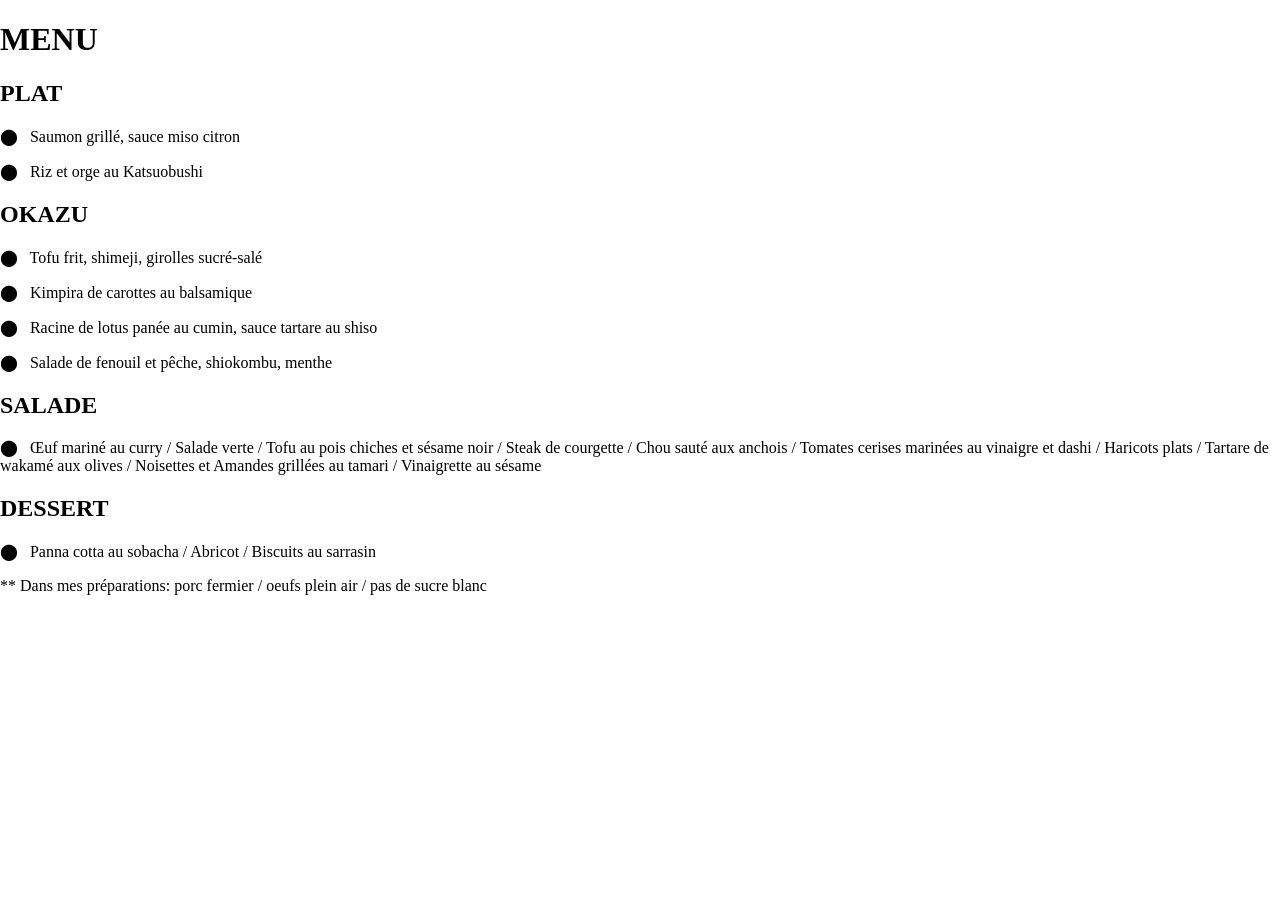
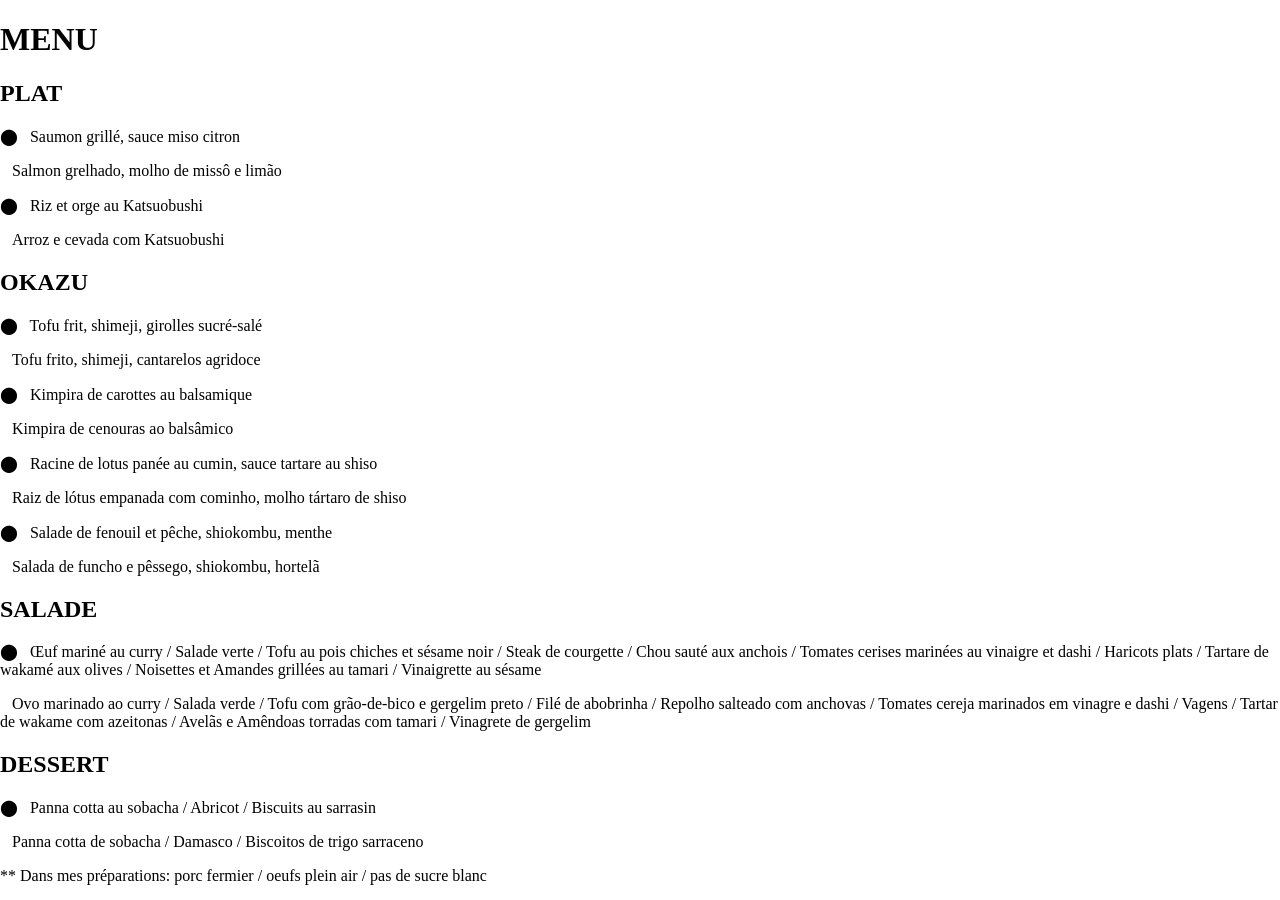
Before and after one commit to matsupin/main, a Jekyll site: the page built from menus/commande_elizabeth_2_080724.html, in a window 1280 px wide. Built offline with Jekyll 4.4.1, drawn with Linux system fonts in a browser that asks for light colours.

Commit message:
Update commande_elizabeth_2_080724.html

```diff
--- a/menus/commande_elizabeth_2_080724.html
+++ b/menus/commande_elizabeth_2_080724.html
@@ -12,9 +12,11 @@ title: Bento Menu
         <h2 class="section-title">PLAT</h2>
 
         <p><span class="menu-dot">&#11044;</span> <span class="dish-name">&nbsp; Saumon grillé, sauce miso citron</span></p>
+        <p class="dish-text">&nbsp;&nbsp;&nbsp;<span class="highlight">Salmon grelhado, molho de missô e limão</p>
 
 
         <p><span class="menu-dot">&#11044;</span> <span class="dish-name">&nbsp; Riz et orge au Katsuobushi</span></p>
+        <p class="dish-text">&nbsp;&nbsp;&nbsp;<span class="highlight">Arroz e cevada com Katsuobushi</p>
 
 
     </section>
@@ -24,15 +26,19 @@ title: Bento Menu
         <h2 class="section-title">OKAZU</h2>
 
         <p><span class="menu-dot">&#11044;</span> <span class="dish-name">&nbsp; Tofu frit, shimeji, girolles sucré-salé</span></p>
+        <p class="dish-text">&nbsp;&nbsp;&nbsp;<span class="highlight">Tofu frito, shimeji, cantarelos agridoce</p>
 
 
         <p><span class="menu-dot">&#11044;</span> <span class="dish-name">&nbsp; Kimpira de carottes au balsamique</span></p>
+        <p class="dish-text">&nbsp;&nbsp;&nbsp;<span class="highlight">Kimpira de cenouras ao balsâmico</p>
 
 
         <p><span class="menu-dot">&#11044;</span> <span class="dish-name">&nbsp; Racine de lotus panée au cumin, sauce tartare au shiso</span></p>
+        <p class="dish-text">&nbsp;&nbsp;&nbsp;<span class="highlight">Raiz de lótus empanada com cominho, molho tártaro de shiso</p>
 
 
         <p><span class="menu-dot">&#11044;</span> <span class="dish-name">&nbsp; Salade de fenouil et pêche, shiokombu, menthe</span></p>
+        <p class="dish-text">&nbsp;&nbsp;&nbsp;<span class="highlight">Salada de funcho e pêssego, shiokombu, hortelã</p>
 
 
     </section>
@@ -42,6 +48,7 @@ title: Bento Menu
         <h2 class="section-title">SALADE</h2>
 
         <p><span class="menu-dot">&#11044;</span> <span class="dish-name">&nbsp; Œuf mariné au curry / Salade verte / Tofu au pois chiches et sésame noir / Steak de courgette / Chou sauté aux anchois / Tomates cerises marinées au vinaigre et dashi / Haricots plats / Tartare de wakamé aux olives / Noisettes et Amandes grillées au tamari / Vinaigrette au sésame</span></p>
+        <p class="dish-text">&nbsp;&nbsp;&nbsp;<span class="highlight">Ovo marinado ao curry / Salada verde / Tofu com grão-de-bico e gergelim preto / Filé de abobrinha / Repolho salteado com anchovas / Tomates cereja marinados em vinagre e dashi / Vagens / Tartar de wakame com azeitonas / Avelãs e Amêndoas torradas com tamari / Vinagrete de gergelim</p>
 
 
     </section>
@@ -51,6 +58,7 @@ title: Bento Menu
         <h2 class="section-title">DESSERT</h2>
 
         <p><span class="menu-dot">&#11044;</span> <span class="dish-name">&nbsp; Panna cotta au sobacha / Abricot / Biscuits au sarrasin</span></p>
+        <p class="dish-text">&nbsp;&nbsp;&nbsp;<span class="highlight">Panna cotta de sobacha / Damasco / Biscoitos de trigo sarraceno</p>
 
 
     </section>
```
